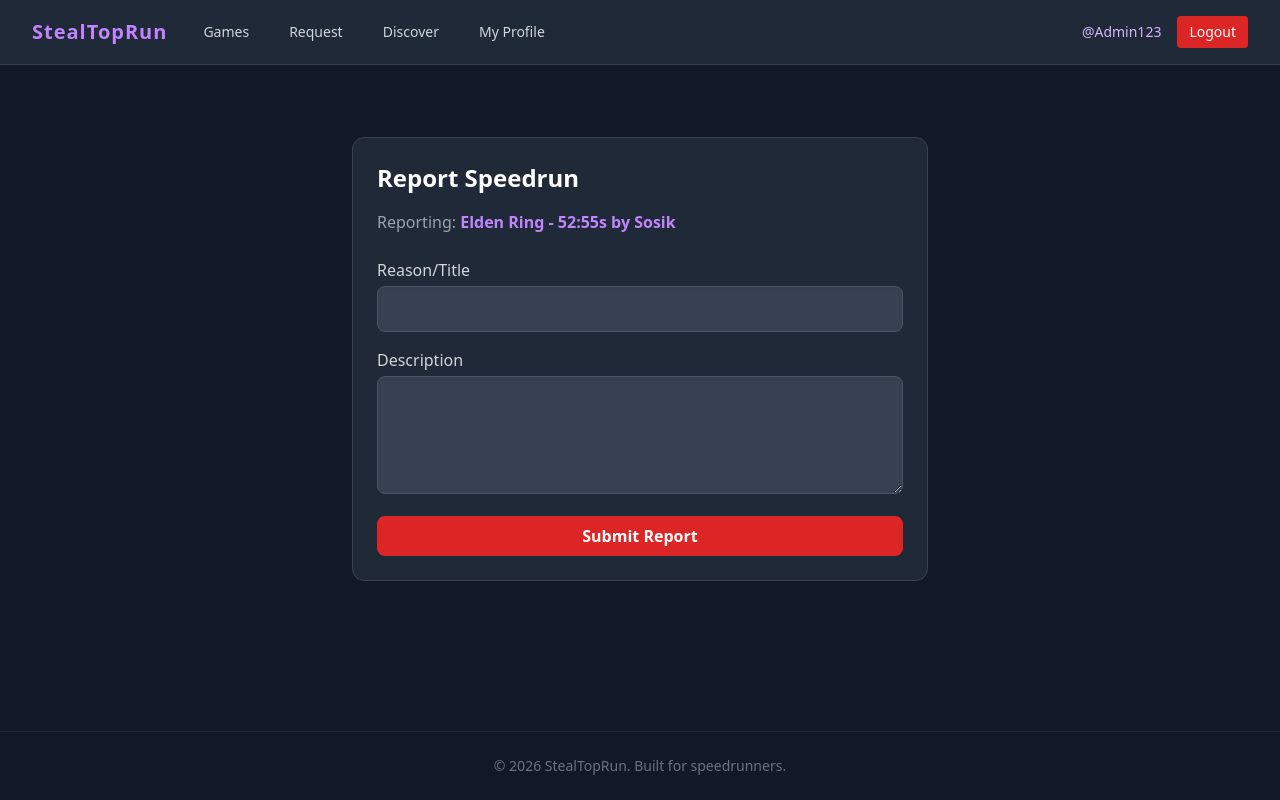
After one commit to Patmiko/StealTopRun-67, a Django app: page /speedruns/2/report/ in a window 1280 px wide. The commit adds this page. Run offline with Django 5.2, Linux system fonts and the light colour scheme; a user stored in the database is signed in; data comes from the database, SQL or seed files in the repository; some libraries are stand-ins or nearby versions.

Commit message:
feat: report pages

```diff
--- a/main/forms.py
+++ b/main/forms.py
@@ -161,7 +161,13 @@ class UserReportForm(forms.ModelForm):
         model = UserReport
         fields = ['title', 'description']
         widgets = {
-            'description': forms.Textarea(attrs={'rows': 4}),
+            'title': forms.TextInput(attrs={
+                'class': 'w-full bg-gray-700 border border-gray-600 rounded-lg px-4 py-2.5 text-white focus:outline-none focus:border-purple-500 transition shadow-inner'
+            }),
+            'description': forms.Textarea(attrs={
+                'rows': 4,
+                'class': 'w-full bg-gray-700 border border-gray-600 rounded-lg px-4 py-2.5 text-white focus:outline-none focus:border-purple-500 transition shadow-inner'
+            }),
         }
 
 
@@ -170,7 +176,13 @@ class SpeedrunReportForm(forms.ModelForm):
         model = SpeedrunReport
         fields = ['title', 'description']
         widgets = {
-            'description': forms.Textarea(attrs={'rows': 4}),
+            'title': forms.TextInput(attrs={
+                'class': 'w-full bg-gray-700 border border-gray-600 rounded-lg px-4 py-2.5 text-white focus:outline-none focus:border-purple-500 transition shadow-inner'
+            }),
+            'description': forms.Textarea(attrs={
+                'rows': 4,
+                'class': 'w-full bg-gray-700 border border-gray-600 rounded-lg px-4 py-2.5 text-white focus:outline-none focus:border-purple-500 transition shadow-inner'
+            }),
         }
 
 class UserProfileEditForm(forms.ModelForm):
--- /dev/null
+++ b/main/templates/report_form.html
@@ -0,0 +1,30 @@
+{% extends 'base.html' %}
+
+{% block title %}Report {{ report_type }}{% endblock %}
+
+{% block content %}
+<div class="max-w-xl mx-auto mt-10 p-6 bg-gray-800 rounded-xl border border-gray-700">
+    <h1 class="text-2xl font-bold text-white mb-4">Report {{ report_type }}</h1>
+    <p class="text-gray-400 mb-6">Reporting: <span class="text-purple-400 font-bold">{{ target_name }}</span></p>
+
+    <form method="post" class="space-y-4">
+        {% csrf_token %}
+
+        <div>
+            <label class="block text-gray-300 font-medium mb-1">Reason/Title</label>
+            {{ form.title }}
+            {% if form.title.errors %}<p class="text-red-400 text-sm">{{ form.title.errors.0 }}</p>{% endif %}
+        </div>
+
+        <div>
+            <label class="block text-gray-300 font-medium mb-1">Description</label>
+            {{ form.description }}
+            {% if form.description.errors %}<p class="text-red-400 text-sm">{{ form.description.errors.0 }}</p>{% endif %}
+        </div>
+
+        <button type="submit" class="w-full bg-red-600 hover:bg-red-700 text-white font-bold py-2 rounded-lg transition">
+            Submit Report
+        </button>
+    </form>
+</div>
+{% endblock %}
--- a/main/views.py
+++ b/main/views.py
@@ -383,7 +383,7 @@ class ReportSpeedrunView(View):
         form = SpeedrunReportForm()
         return render(request, 'report_form.html', {
             'form': form,
-            'target_name': f"{target_run.speedrun_type.game.name} - {target_run.time}s by {target_run.user.username}",
+            'target_name': f"{target_run.speedrun_type.game.name} - {target_run.formatted_time}s by {target_run.user.username}",
             'report_type': 'Speedrun'
         })
 
```
Also changed, not shown: main/templates/user/profile.html (+7 -0 lines).
